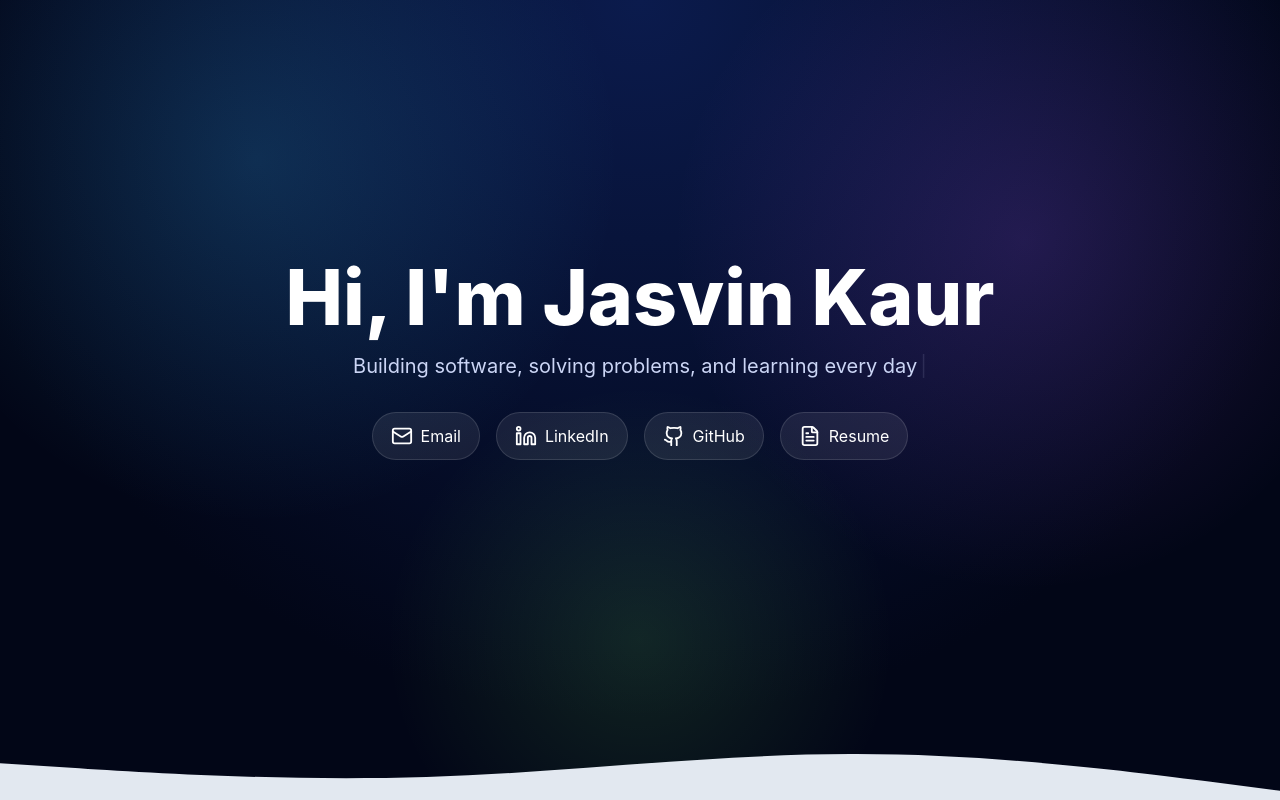
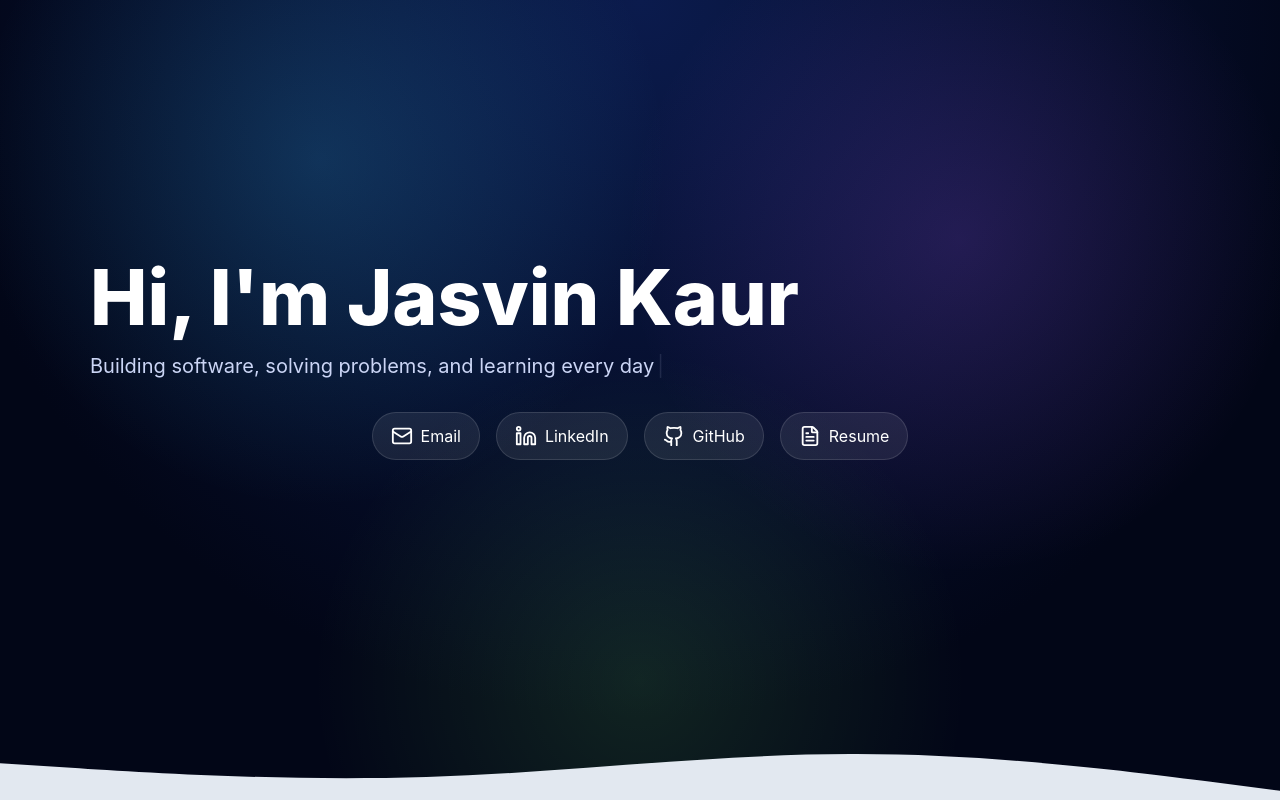
Before and after one commit to JasvinK/jasvin-portfolio, a React (Vite) app: page / in a window 1280 px wide. Shown: the top 800 px of the page. Built offline with nearby package versions, Linux system fonts and the light colour scheme.

Commit message:
Change background

```diff
--- a/src/App.css
+++ b/src/App.css
@@ -13,8 +13,25 @@ body,
 
 body {
   font-family: Inter, Arial, sans-serif;
-  background: radial-gradient(circle at top, #0f172a, #020617 70%);
+  margin: 0;
+
+  background:
+    radial-gradient(circle at 20% 20%, rgba(56, 189, 248, 0.15), transparent 25%),
+    radial-gradient(circle at 80% 30%, rgba(168, 85, 247, 0.12), transparent 25%),
+    radial-gradient(circle at 50% 80%, rgba(124, 255, 107, 0.10), transparent 30%),
+    radial-gradient(circle at top, #0f172a, #020617 75%);
+
   color: white;
+}
+
+body::before {
+  content: "";
+  position: fixed;
+  inset: 0;
+  pointer-events: none;
+  background-image: radial-gradient(rgba(255,255,255,0.03) 1px, transparent 1px);
+  background-size: 3px 3px;
+  opacity: 0.3;
 }
 
 .site {
@@ -30,17 +47,18 @@ body {
 
 .hero {
   min-height: 100vh;
+
   background:
-    radial-gradient(circle at 20% 20%, rgba(56, 189, 248, 0.18), transparent 30%),
-    radial-gradient(circle at 80% 30%, rgba(168, 85, 247, 0.18), transparent 30%),
-    radial-gradient(circle at 50% 80%, rgba(124, 255, 107, 0.12), transparent 28%),
+    radial-gradient(circle at 25% 20%, rgba(56, 189, 248, 0.20), transparent 30%),
+    radial-gradient(circle at 75% 30%, rgba(168, 85, 247, 0.18), transparent 30%),
+    radial-gradient(circle at 50% 85%, rgba(124, 255, 107, 0.12), transparent 35%),
     radial-gradient(circle at top, #0b1b4d, #020617 70%);
+
   display: flex;
   align-items: center;
   justify-content: center;
   padding: 60px 20px 140px;
   position: relative;
-  text-align: center;
 }
 
 .hero-content {
@@ -136,9 +154,10 @@ body {
 
 .timeline-section {
   background:
-    radial-gradient(circle at 15% 20%, rgba(56, 189, 248, 0.14), transparent 26%),
-    radial-gradient(circle at 85% 50%, rgba(168, 85, 247, 0.12), transparent 24%),
-    radial-gradient(circle at top, #08173f, #020617 75%);
+    radial-gradient(circle at 15% 20%, rgba(56, 189, 248, 0.12), transparent 30%),
+    radial-gradient(circle at 85% 50%, rgba(168, 85, 247, 0.10), transparent 25%),
+    radial-gradient(circle at top, #08173f, #020617 80%);
+
   padding: 90px 20px;
 }
 
```
